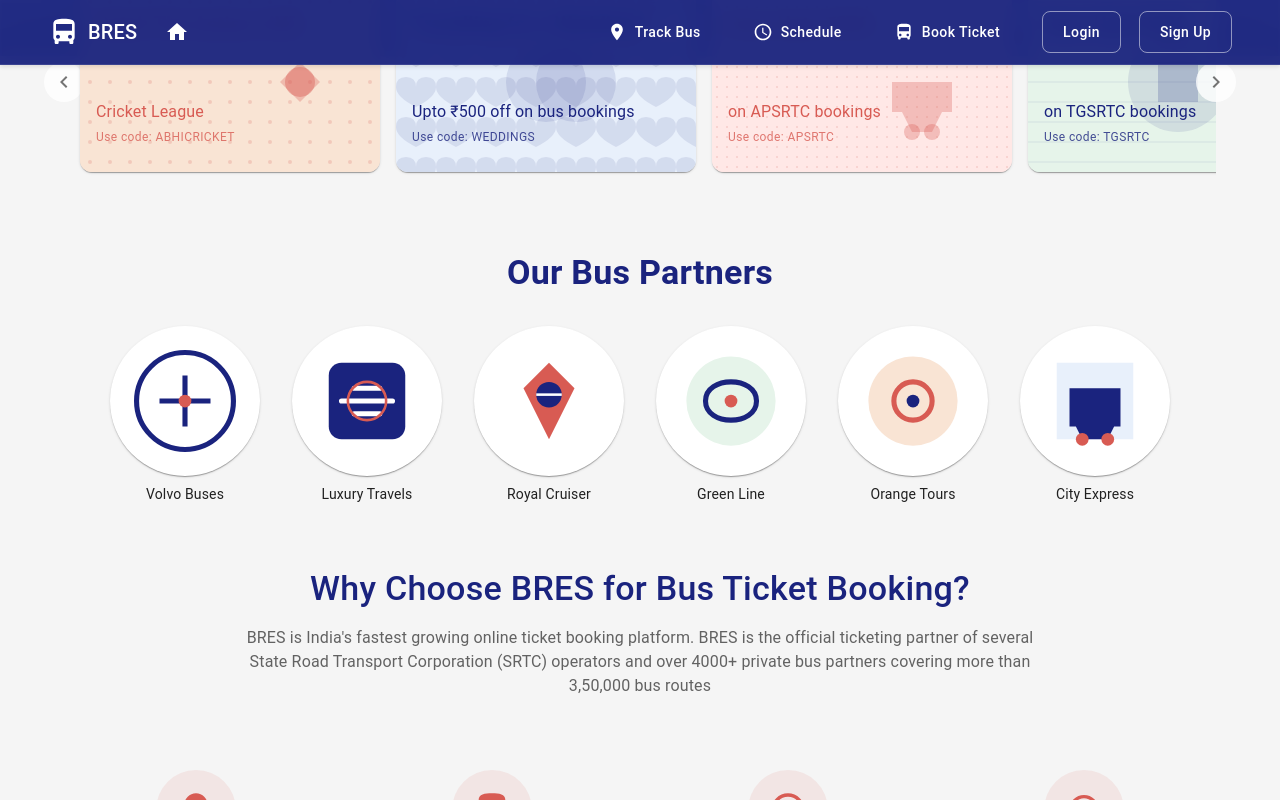
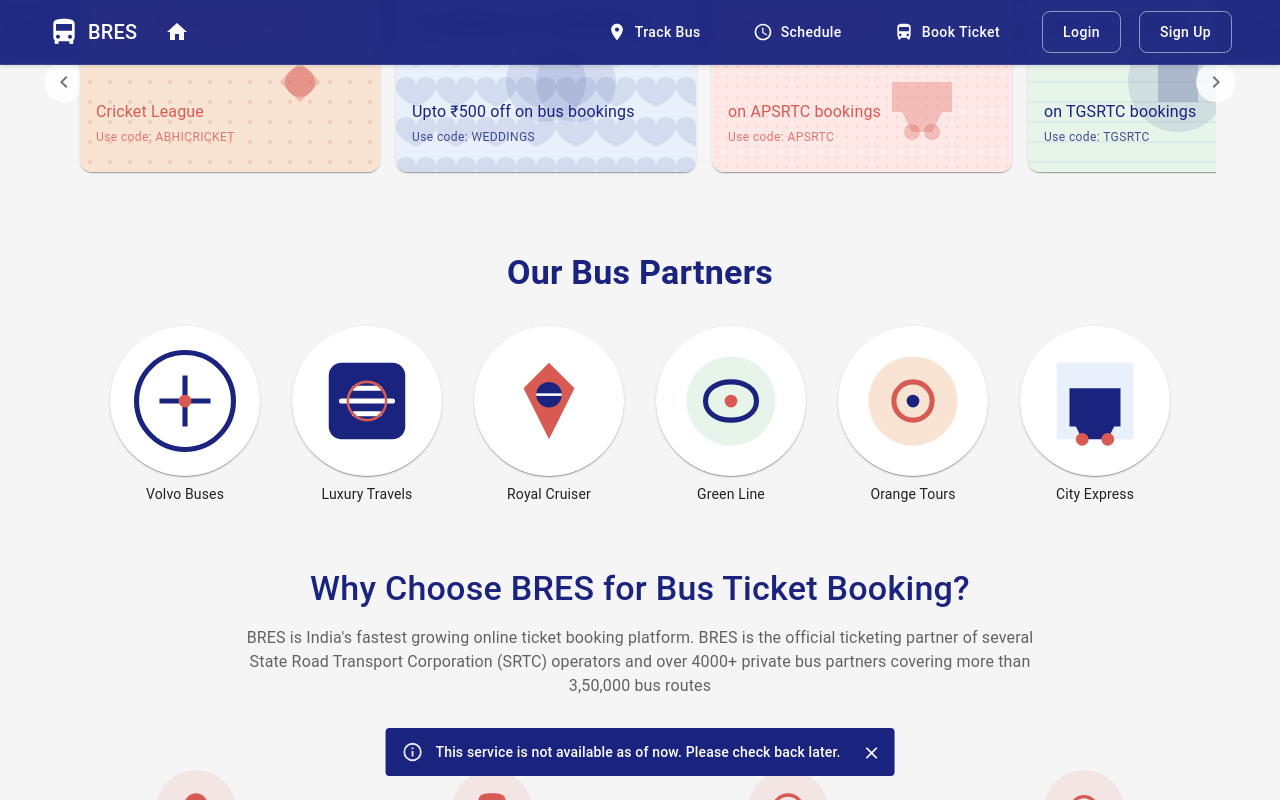
Before and after one commit to AkhilK004/Bus-Routing-Web-Application, a React (Create React App) app: page / in a window 1280 px wide. Both pictures are taken after a click on the element 185 px from the left and 810 px from the top of the page. Shown: the part 410-1210 px from the top of the page. Built offline with nearby package versions, Linux system fonts and the light colour scheme.

Commit message:
Added a snackbar and modified grid layout

```diff
--- a/src/pages/Home.tsx
+++ b/src/pages/Home.tsx
@@ -17,6 +17,8 @@
   IconButton,
   TextField,
   InputAdornment,
+  Snackbar,
+  Alert,
 } from '@mui/material';
 import { styled } from '@mui/material/styles';
 import SearchIcon from '@mui/icons-material/Search';
@@ -187,12 +189,24 @@
   const [fromLocation, setFromLocation] = useState('');
   const [toLocation, setToLocation] = useState('');
   const [date, setDate] = useState('');
+  const [openSnackbar, setOpenSnackbar] = useState(false);
   const offersContainerRef = React.useRef<HTMLDivElement>(null);
 
   const handleSwapLocations = () => {
     const temp = fromLocation;
     setFromLocation(toLocation);
     setToLocation(temp);
+  };
+
+  const handleOperatorClick = () => {
+    setOpenSnackbar(true);
+  };
+
+  const handleCloseSnackbar = (event?: React.SyntheticEvent | Event, reason?: string) => {
+    if (reason === 'clickaway') {
+      return;
+    }
+    setOpenSnackbar(false);
   };
 
   const offers = [
@@ -415,7 +429,7 @@
         <Grid container spacing={4} justifyContent="center">
           {operators.map((operator) => (
             <Grid item key={operator.id}>
-              <OperatorCard>
+              <OperatorCard onClick={handleOperatorClick}>
                 <img src={operator.logo} alt={operator.name} />
               </OperatorCard>
               <Typography variant="body2" align="center" sx={{ mt: 1 }}>
@@ -611,6 +625,27 @@
           Book your bus tickets with BRES and experience hassle-free travel planning. Our partnerships with leading bus operators ensure you get the best deals and reliable service for your journey.
         </Typography>
       </Box>
+
+      <Snackbar
+        open={openSnackbar}
+        autoHideDuration={4000}
+        onClose={handleCloseSnackbar}
+        anchorOrigin={{ vertical: 'bottom', horizontal: 'center' }}
+      >
+        <Alert
+          onClose={handleCloseSnackbar}
+          severity="info"
+          variant="filled"
+          sx={{
+            bgcolor: '#1A237E',
+            '& .MuiAlert-icon': {
+              color: 'white'
+            }
+          }}
+        >
+          This service is not available as of now. Please check back later.
+        </Alert>
+      </Snackbar>
     </Box>
   );
 };
```
